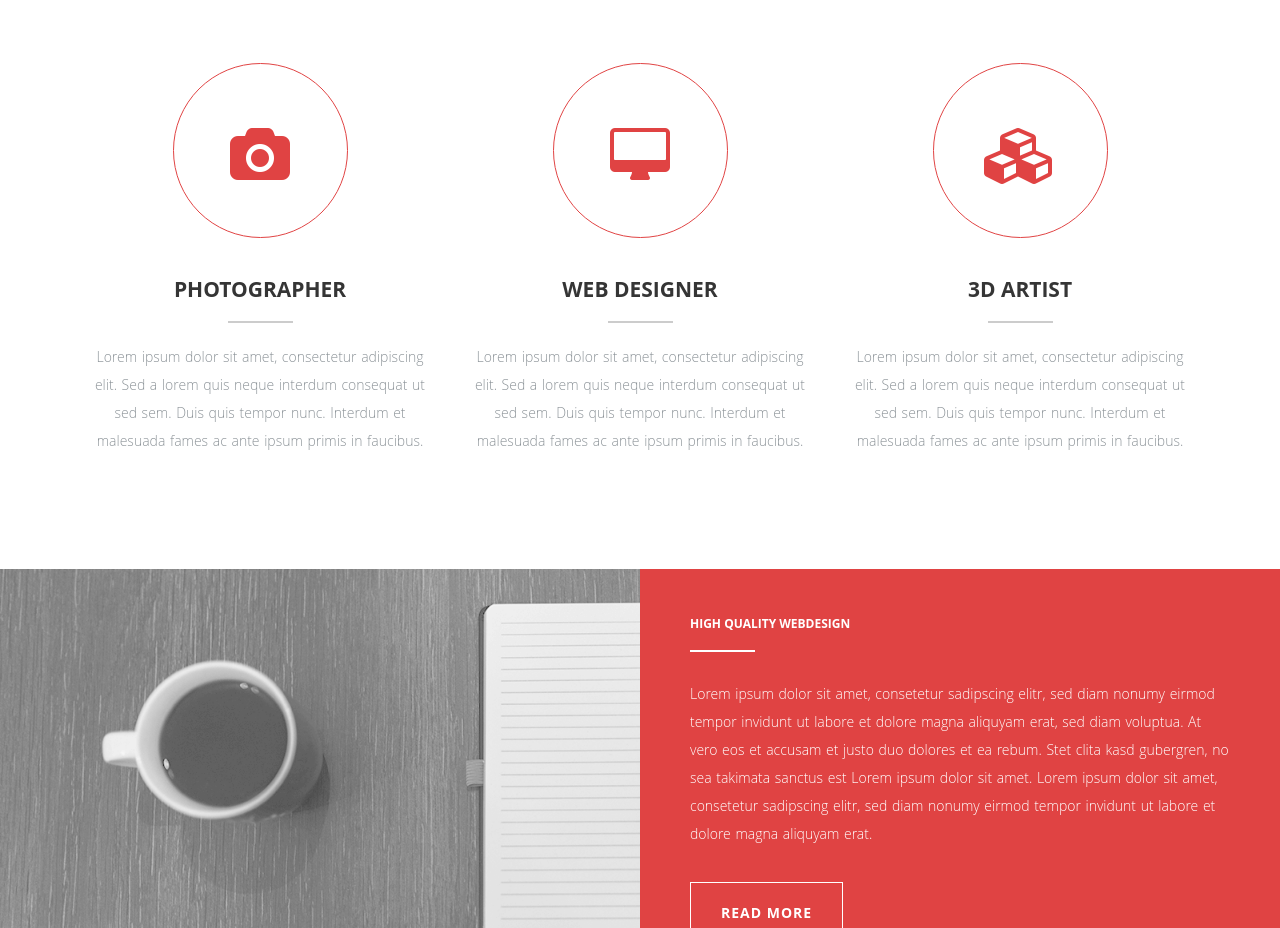
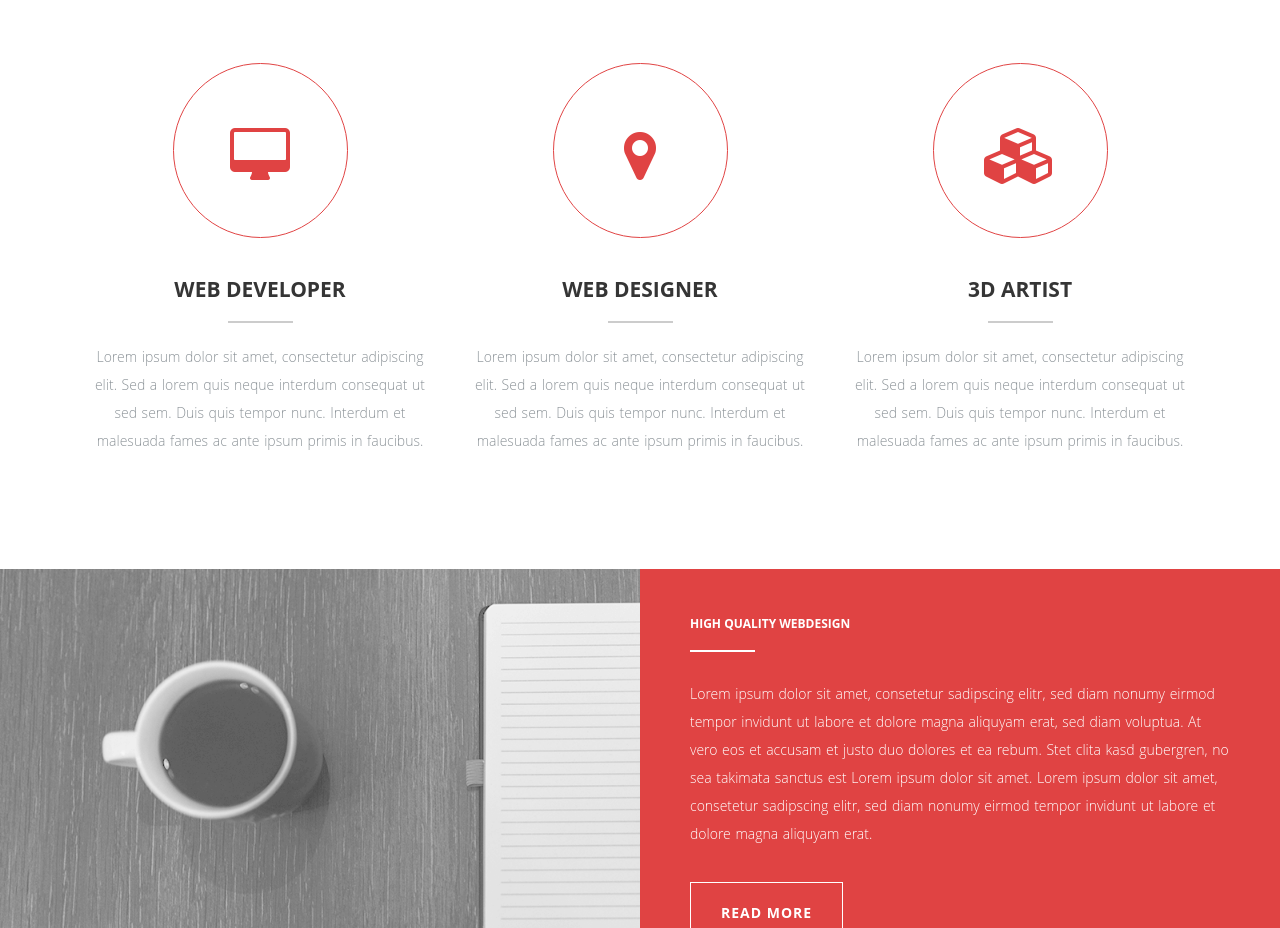
Before and after one commit to eddiestcc/Portfolio, a plain HTML site: page index.html in a window 1280 px wide. Shown: the part 1400-2328 px from the top of the page. Drawn offline with nearby package versions, Linux system fonts and the light colour scheme; some packages are replaced by stand-ins of ours.

Commit message:
uploading updated index

```diff
--- a/index.html
+++ b/index.html
@@ -134,20 +134,20 @@
           <!-- Service Box 1 -->
                   <div class="col-md-4 wp2 item">
                     <div class="icon">
-                      <i class="fa fa-camera"></i><!-- Icon -->
+                      <i class="fa fa-desktop"></i><!-- Icon -->
                     </div>
-                    <h2>Photographer</h2><!-- Title -->
+                    <h2>Web Developer</h2><!-- Title -->
                     <p>Lorem ipsum dolor sit amet, consectetur adipiscing elit. Sed a lorem quis neque interdum consequat ut sed sem. Duis quis tempor nunc. Interdum et malesuada fames ac ante ipsum
                     primis in faucibus.</p><!-- Description -->
                   </div>
           <!-- Service Box 2 -->
                   <div class="col-md-4 wp2 item delay-05s">
                     <div class="icon">
-                      <i class="fa fa-desktop"></i><!-- Icon -->
+                      <i class="fa fa-map-marker"></i> <!-- Icon -->
                     </div>
-                    <h2>Web Designer</h2><!-- Title -->
+                    <h2>Web Designer</h2> <!-- Title -->
                     <p>Lorem ipsum dolor sit amet, consectetur adipiscing elit. Sed a lorem quis neque interdum consequat ut sed sem. Duis quis tempor nunc. Interdum et malesuada fames ac ante ipsum
-                    primis in faucibus.</p><!-- Description -->
+                    primis in faucibus.</p> <!-- Description -->
                   </div>
           <!-- Service Box 3 -->
                   <div class="col-md-4 wp2 item delay-1s">
```
